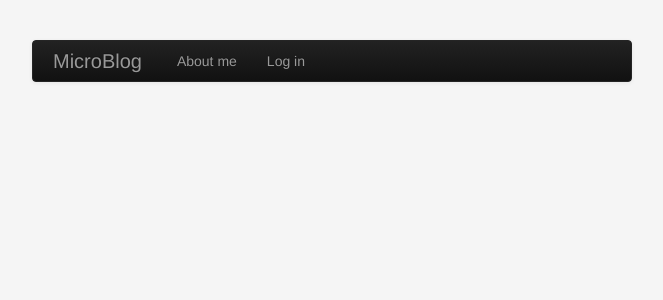
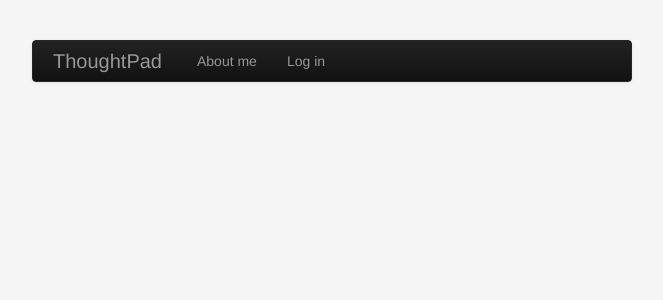
Before and after one commit to SSabev/Microblog, a Flask app: page /add in a window 1280 px wide. Shown: the top 300 px of the page, without its empty margins (308-971 px from the left). Run offline with Flask 2, Linux system fonts and the light colour scheme; some libraries are stand-ins or nearby versions.

Commit message:
changing the tile

```diff
--- a/templates/layout.html
+++ b/templates/layout.html
@@ -7,14 +7,14 @@
         <link rel=stylesheet type=text/css media=screen href="{{ url_for('static', filename='style.css') }}">
         <meta name="viewport" content="width=device-width, initial-scale=1.0">
     </head>
-    <title>MicroBlog</title>
+    <title>My ThoughtPad</title>
     <body>
         <div class=container-fluid>
             <script src="http://code.jquery.com/jquery-latest.js"></script>
             <script src="static/js/bootstrap.min.js"></script>
             <div class="navbar navbar-inverse">
                 <div class="navbar-inner">
-                  <a class=brand href="/">MicroBlog</a>
+                  <a class=brand href="/">ThoughtPad</a>
                     <ul class="nav">
                         <li><a href="/about">About me</a></li>
                         {% if not session.logged_in %}
```
Also changed, not shown: views.py (line endings or trailing spaces).
